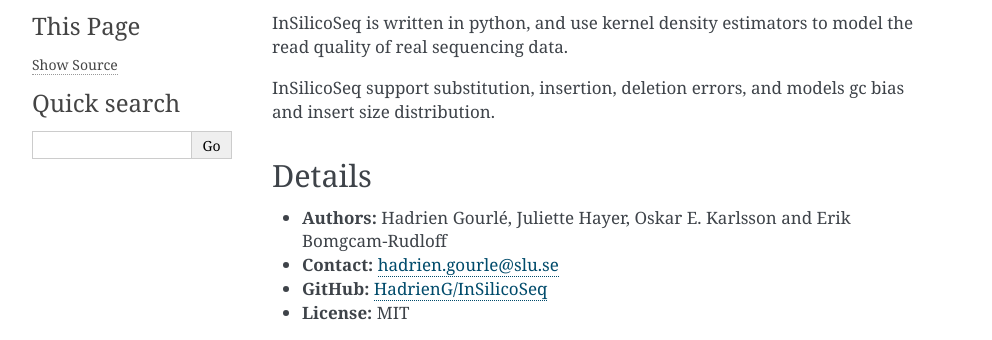
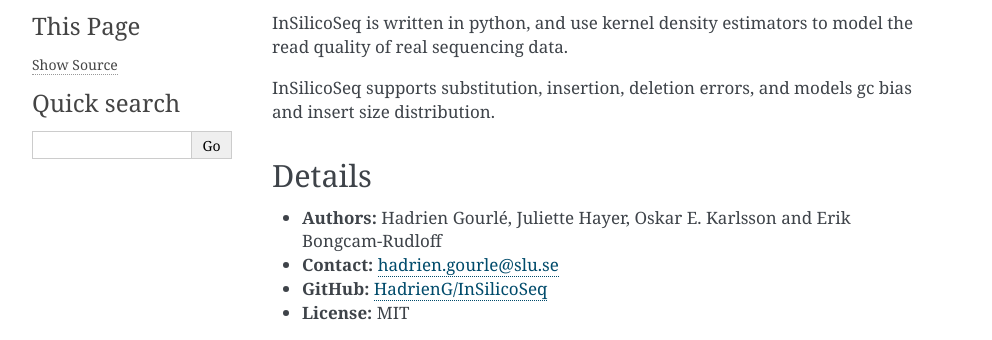
Before and after one commit to HadrienG/InSilicoSeq, a Sphinx documentation site: the page built from doc/index.rst, in a window 1280 px wide. Shown: the part 180-520 px from the top of the page, without its empty margins (148-1140 px from the left). Built offline with Sphinx 7.4.7, drawn with Linux system fonts in a browser that asks for light colours.

Commit message:
found some typos

```diff
--- a/doc/index.rst
+++ b/doc/index.rst
@@ -11,12 +11,12 @@ Primarily intended for simulating metagenomic samples, it can also be used to pr
 
 InSilicoSeq is written in python, and use kernel density estimators to model the read quality of real sequencing data.
 
-InSilicoSeq support substitution, insertion, deletion errors, and models gc bias and insert size distribution.
+InSilicoSeq supports substitution, insertion, deletion errors, and models gc bias and insert size distribution.
 
 Details
 -------
 
-* **Authors:** Hadrien Gourlé, Juliette Hayer, Oskar E. Karlsson and Erik Bomgcam-Rudloff
+* **Authors:** Hadrien Gourlé, Juliette Hayer, Oskar E. Karlsson and Erik Bongcam-Rudloff
 * **Contact:** `hadrien.gourle@slu.se <hadrien.gourle@slu.se>`_
 * **GitHub:** `HadrienG/InSilicoSeq <https://github.com/HadrienG/InSilicoSeq>`_
 * **License:** MIT
--- a/doc/iss/install.rst
+++ b/doc/iss/install.rst
@@ -66,7 +66,7 @@ If you wish to use InSilicoSeq using docker
     docker pull hadrieng/insilicoseq:1.1.2
 
 To use InSilicoSeq with docker, you need to provide a `volume` to the ``docker run`` command.
-Given with the ``-v`` option, the volume is your way to exchanging data (in this case, your input and output files) with the docker container.
+Given with the ``-v`` option, the volume is your way of exchanging data (in this case, your input and output files) with the docker container.
 
 .. code-block:: bash
 
--- a/doc/iss/model.rst
+++ b/doc/iss/model.rst
@@ -47,7 +47,7 @@ If you do not wish to use the pre-computed error models provided with InSilicoSe
 
 InSilicoSeq creates error models from .bam files. The input bam file should be a set of reads aligned against a reference genome or metagenome.
 
-Given you have two read files, `reads_R1.fastq.gz` and`reads_R2.fastq.gz`, and a referene metagenome `ref.fasta`:
+Given you have two read files, `reads_R1.fastq.gz` and`reads_R2.fastq.gz`, and a reference metagenome `ref.fasta`:
 
 Align you reads against the reference
 ^^^^^^^^^^^^^^^^^^^^^^^^^^^^^^^^^^^^^
```
